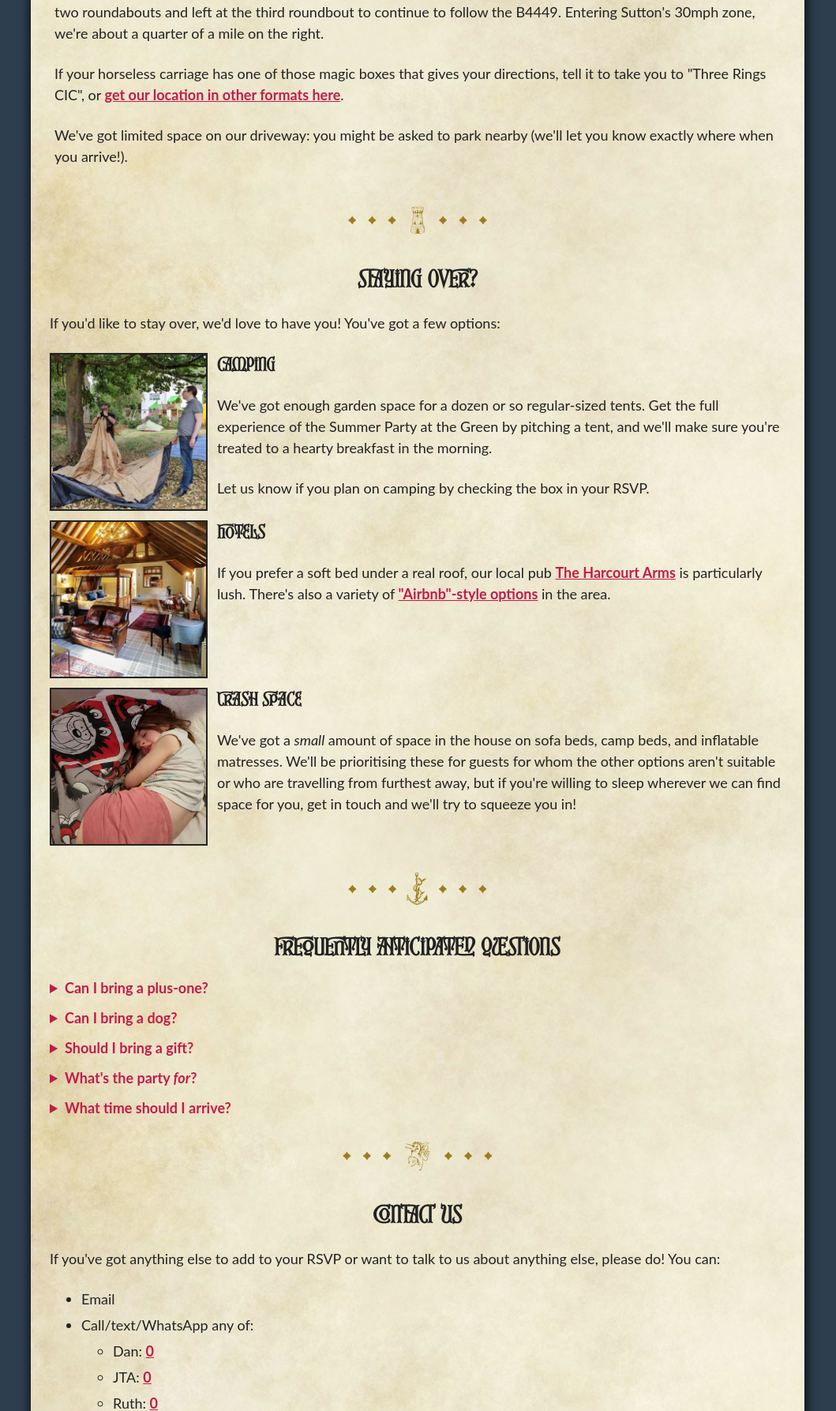
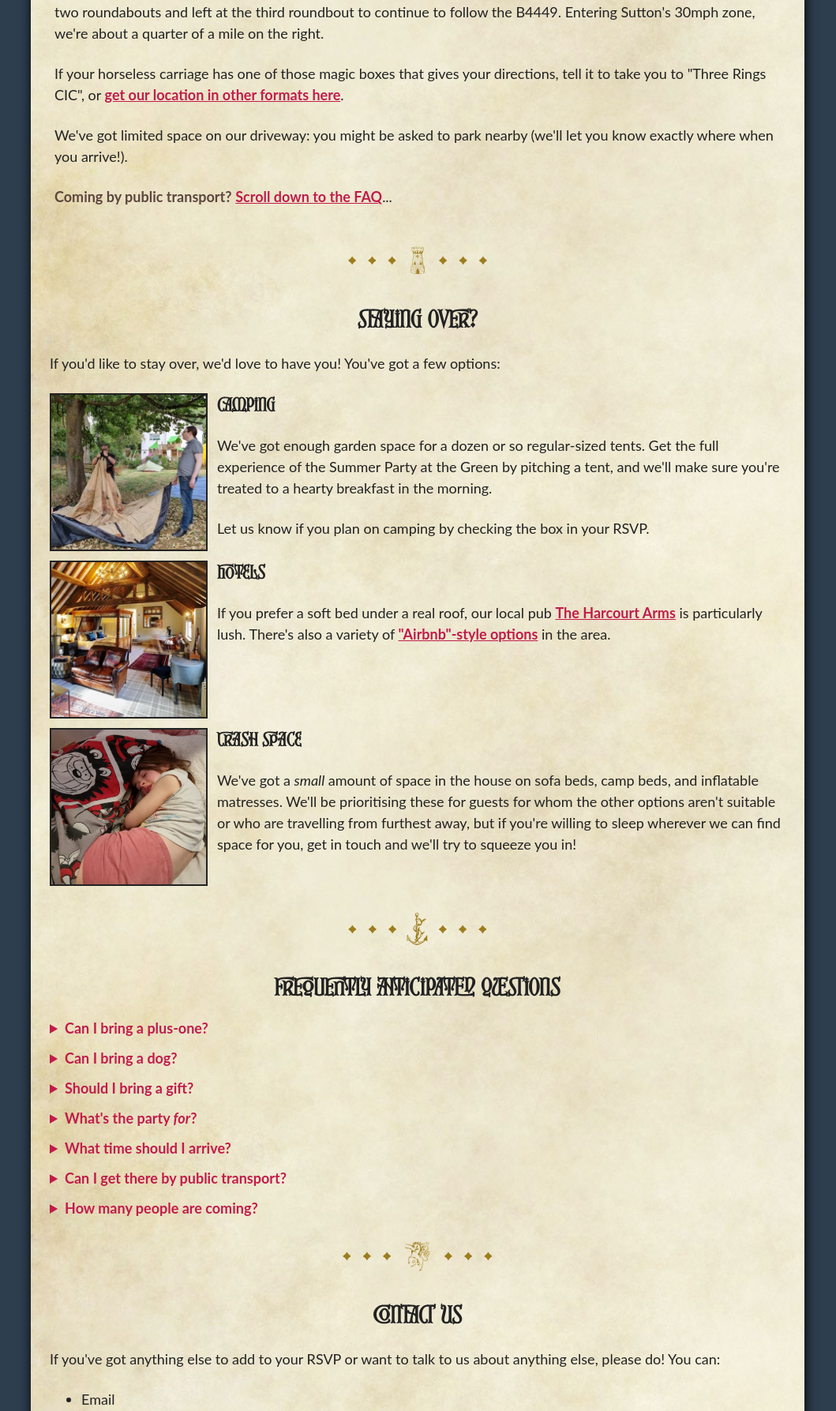
Before and after one commit to Dan-Q/qta23, a Rails app: template app/views/main/invitation.html.erb in a window 1280 px wide. Shown: the part 2832-4619 px from the top of the page at 79% size, without its empty margins (111-1170 px from the left). Run offline with Rails 7, Linux system fonts and the light colour scheme; the template is opened without the code that fills it, so the values that code supplies are empty; style sheets or scripts are compiled from the project's sources.

Commit message:
Various admin/quality-of-life improvements

```diff
--- a/app/controllers/invitations_controller.rb
+++ b/app/controllers/invitations_controller.rb
@@ -4,7 +4,8 @@
 
   # GET /invitations or /invitations.json
   def index
-    @invitations = Invitation.order(Arel.sql("IF(rsvp = 'yes', 0, 1), IF(rsvp = 'maybe', 0, 1), IF(rsvp = 'no', 0, 1), name")).all
+    @invitations = Invitation.order(Arel.sql("IF(name = '', 1, 0), IF(rsvp = 'yes', 0, 1), IF(rsvp = 'maybe', 0, 1), IF(rsvp = 'no', 0, 1), name")).all.to_a
+    @invitations.reject!{|i|i.tagged?('anonymous_invitation')} unless params[:show_anonymous]
   end
 
   # GET /invitations/1 or /invitations/1.json
--- a/app/models/invitation.rb
+++ b/app/models/invitation.rb
@@ -17,10 +17,12 @@
     'friend of john' => 'Substitutes the intro message to one that introduces the hosts as "John and his family".',
     'camping' => 'Invitee has indicated that they intend to camp.',
     'invitation_sent' => 'Invitation has been sent. Help keep track of who we\'ve send a message to already!',
-    '3r' => "They're a Three Ringer!",
-    'abnib' => "They're an Abnib person!",
+    '3r' => "They're a Three Ringer! [Auto-Friends Group]",
+    'abnib' => "They're an Abnib person! [Auto-Friends Group]",
     'resident' => "Some or all of them usually live at The Green!",
     'attended_2022' => 'Did they come last year?',
+    'bodleian' => "Dan's dream team: the Old Guard of Cake and Magic. [Auto-Friends Group]",
+    'anonymous_invitation' => "We've pre-generated a stack of magic words for use on paper, \"write in a name and hand them out\" invitations. So as not to clutter the UI, these are usually invisible in the admin interface until somebody logs into them. You probably don't want to tick this box.",
   }
 
   def tagged?(tag)
--- a/app/views/invitations/_form.html.erb
+++ b/app/views/invitations/_form.html.erb
@@ -27,7 +27,7 @@
   </div>
 
   <div>
-    <%= form.label :code, 'Magic Word', style: "display: block" %>
+    <%= form.label :code, 'Magic Word (lowercase letters and numbers only; you might be able to get away with hyphens I suppose)', style: "display: block" %>
     <%= form.text_field :code %>
   </div>
 
@@ -44,7 +44,7 @@
   <div>
     <p>Tags:</p>
     <ul>
-      <% Invitation::KNOWN_TAGS.each do |tag, description| %>
+      <% Invitation::KNOWN_TAGS.sort.each do |tag, description| %>
         <li class="edit-invitation-form-tag-<%= tag.underscore %>">
           <label>
             <%= form.check_box :tags, {multiple: true}, tag, nil %>
--- a/app/views/main/index.html.erb
+++ b/app/views/main/index.html.erb
@@ -23,3 +23,9 @@
   <input type="text" name="contact" placeholder="phone / email" required>
   <input type="submit" value="Remind me">
 <% end %>
+<hr>
+<h3>Still can't get in?</h3>
+<p>
+  If you're still having trouble, email <a href="mailto:party@q-t-a.uk">party@q-t-a.uk</a>
+  and we'll try get get you sorted.
+</p>
--- a/app/views/main/invitation.html.erb
+++ b/app/views/main/invitation.html.erb
@@ -226,6 +226,9 @@
       <p>
         We've got limited space on our driveway: you might be asked to park nearby (we'll let you know exactly where when you arrive!).
       </p>
+      <p>
+        <strong>Coming by public transport?</strong> <a href="#public-transport">Scroll down to the FAQ</a>...
+      </p>
     <% end %>
   </div>
 </div>
@@ -326,6 +329,44 @@
     and evening with us, if you can spare the time! We're just excited to have you over.
   </p>
 </details>
+<details id="public-transport">
+  <summary>Can I get there by public transport?</summary>
+  <p>
+    We're.... hard to reach by public transport. But if you're willing to get most of the way, we'll arrange for a driver to bring you the last few miles! See how far you can get through these steps and we'll pick you up.
+  </p>
+  <p>
+    If you need a lift, we'd love it if you come early so our driver can get their driving out of the way and start drinking!
+  </p>
+  <p>
+    Here's the instructions:
+  </p>
+  <ol>
+    <li>
+      <strong>Take a train to Oxford or Oxford Parkway.</strong> Oxford Parkway is easier to collect you from, if you have a choice between them. (Another option is Hanborough, if you happen to live near a train line that serves that little backwater!)<br>
+      (But honestly: if you can get to Oxford Parkway you've done enough. We'll come collect you. The steps below are only for those who are looking for a special level of public transport adventure!)
+    </li>
+    <li>
+      <strong>Take a bus from Oxford to Eynsham.</strong> Eynsham's <em>almost</em> a comfortable walking distance from us. We'll still pick you up, of course, but it's a shorter drive for us! The <a href="https://tiscon-maps-stagecoachbus.s3.amazonaws.com/Timetables/Oxford_Timetables/S1_current.pdf">S1 bus</a> connects Oxford and Witney, via Eynsham, and runs about twice an hour on weekdays, once an hour on weekends.
+    </li>
+    <li>
+      <strong>Take a volunteer minibus from Eynsham to Sutton.</strong> The only public transport in our village is the volunteer-run <a href="https://www.firstandlastmile.org.uk/routes">First & Last Mile service number 418</a>. It only runs on weekdays with approximately one service every two hours. You can <a href="https://bustimes.org/services/418-standlake-stanton-harcourt-eynsham#map">track the bus in real-time</a> if you like! We live a stone's throw from the <strong>Sutton Turn</strong> stop.
+    </li>
+  </ol>
+</details>
+<% unless @friend_groups.empty? %>
+  <details>
+    <summary>Will I know people there?</summary>
+    <% @friend_groups.each do |friend_group| %>
+      <p><%= friend_group %></p>
+    <% end %>
+  </details>
+<% end %>
+<details>
+  <summary>How many people are coming?</summary>
+  <p>
+    At last count, a few minutes ago, we've got <%= @total_rsvp_yeses %> guests expected (of whom <%= @total_rsvp_yeses_children %> are children). Plus many more people who've RSVP'd "maybe" who we'll be checking with later on.
+  </p>
+</details>
 
 <hr>
 
```
Also changed, not shown: app/controllers/main_controller.rb (+22 -1 lines), app/views/invitations/index.html.erb (+8 -4 lines).
